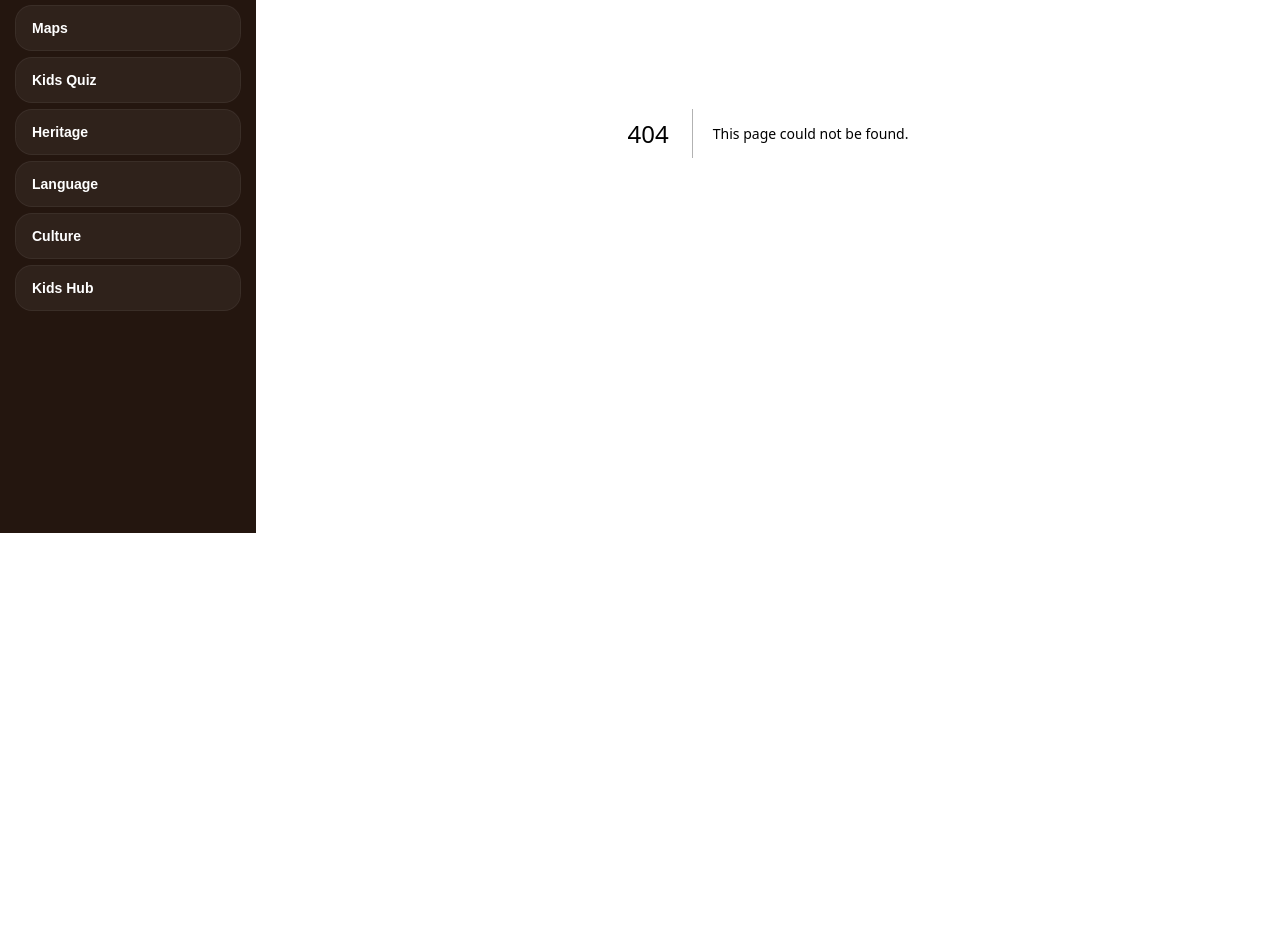
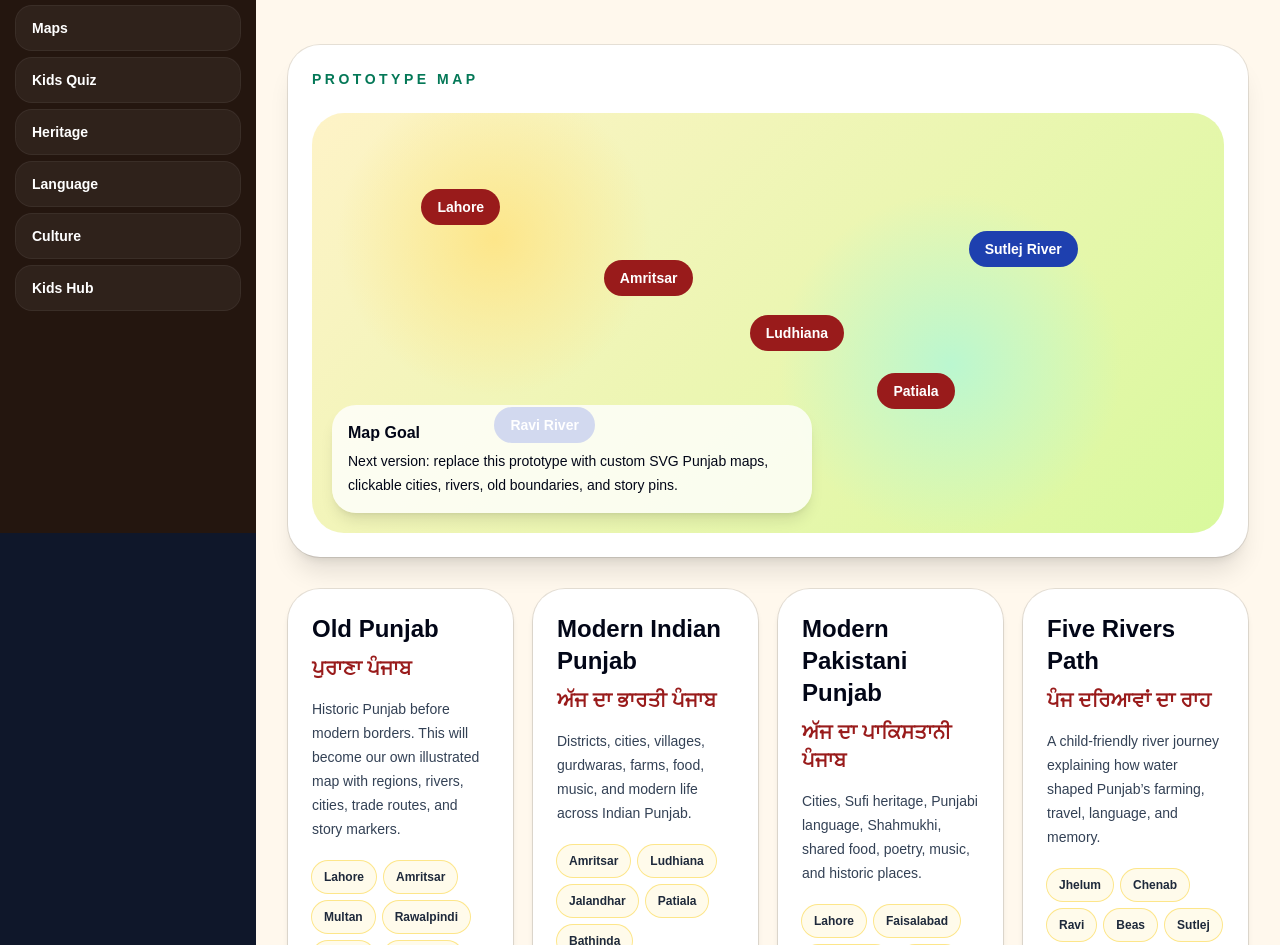
Before and after one commit to Gagan8atwal/sanjha-virsa, a Next.js app: page /maps in a window 1280 px wide. Before the commit this address had no page. Shown: the part 267-1212 px from the top of the page. Before the commit the page ends 800 px from the top, so only its background shows below. Built offline with nearby package versions, Linux system fonts and the light colour scheme.

Commit message:
Add internal maps page

```diff
--- /dev/null
+++ b/app/maps/page.tsx
@@ -0,0 +1,73 @@
+const mapZones = [
+  {
+    title: 'Old Punjab',
+    punjabi: 'ਪੁਰਾਣਾ ਪੰਜਾਬ',
+    description: 'Historic Punjab before modern borders. This will become our own illustrated map with regions, rivers, cities, trade routes, and story markers.',
+    points: ['Lahore', 'Amritsar', 'Multan', 'Rawalpindi', 'Patiala', 'Jalandhar'],
+  },
+  {
+    title: 'Modern Indian Punjab',
+    punjabi: 'ਅੱਜ ਦਾ ਭਾਰਤੀ ਪੰਜਾਬ',
+    description: 'Districts, cities, villages, gurdwaras, farms, food, music, and modern life across Indian Punjab.',
+    points: ['Amritsar', 'Ludhiana', 'Jalandhar', 'Patiala', 'Bathinda', 'Anandpur Sahib'],
+  },
+  {
+    title: 'Modern Pakistani Punjab',
+    punjabi: 'ਅੱਜ ਦਾ ਪਾਕਿਸਤਾਨੀ ਪੰਜਾਬ',
+    description: 'Cities, Sufi heritage, Punjabi language, Shahmukhi, shared food, poetry, music, and historic places.',
+    points: ['Lahore', 'Faisalabad', 'Gujranwala', 'Multan', 'Rawalpindi', 'Nankana Sahib'],
+  },
+  {
+    title: 'Five Rivers Path',
+    punjabi: 'ਪੰਜ ਦਰਿਆਵਾਂ ਦਾ ਰਾਹ',
+    description: 'A child-friendly river journey explaining how water shaped Punjab’s farming, travel, language, and memory.',
+    points: ['Jhelum', 'Chenab', 'Ravi', 'Beas', 'Sutlej'],
+  },
+];
+
+export default function MapsPage() {
+  return (
+    <main className="min-h-screen bg-[#fff8ed] text-slate-950">
+      <section className="bg-[linear-gradient(135deg,#064e3b,#111827_55%,#f59e0b)] text-white">
+        <div className="mx-auto max-w-7xl px-5 py-10 md:px-8">
+          <p className="text-xs font-black uppercase tracking-[0.35em] text-amber-200">Sanjha Maps</p>
+          <h1 className="mt-3 text-5xl font-black leading-tight md:text-7xl">Our own Punjab map room</h1>
+          <p className="mt-5 max-w-3xl text-lg leading-8 text-slate-100">This is the internal map foundation. No more only outside links. We will build custom illustrated maps for old Punjab, modern Punjab, rivers, regions, cities, and family roots.</p>
+        </div>
+      </section>
+
+      <section className="mx-auto max-w-7xl px-5 py-12 md:px-8">
+        <div className="rounded-[2rem] bg-white p-6 shadow-xl ring-1 ring-black/10">
+          <p className="text-sm font-black uppercase tracking-[0.25em] text-emerald-700">Prototype Map</p>
+          <div className="relative mt-6 min-h-[420px] overflow-hidden rounded-[2rem] bg-[radial-gradient(circle_at_20%_30%,#fde68a,transparent_20%),radial-gradient(circle_at_70%_60%,#bbf7d0,transparent_25%),linear-gradient(135deg,#fef3c7,#d9f99d)] p-6">
+            <div className="absolute left-[12%] top-[18%] rounded-full bg-red-800 px-4 py-2 text-sm font-black text-white">Lahore</div>
+            <div className="absolute left-[32%] top-[35%] rounded-full bg-red-800 px-4 py-2 text-sm font-black text-white">Amritsar</div>
+            <div className="absolute left-[48%] top-[48%] rounded-full bg-red-800 px-4 py-2 text-sm font-black text-white">Ludhiana</div>
+            <div className="absolute left-[62%] top-[62%] rounded-full bg-red-800 px-4 py-2 text-sm font-black text-white">Patiala</div>
+            <div className="absolute left-[20%] top-[70%] rounded-full bg-blue-800 px-4 py-2 text-sm font-black text-white">Ravi River</div>
+            <div className="absolute left-[72%] top-[28%] rounded-full bg-blue-800 px-4 py-2 text-sm font-black text-white">Sutlej River</div>
+            <div className="absolute bottom-5 left-5 rounded-3xl bg-white/80 p-4 shadow-lg">
+              <p className="font-black">Map Goal</p>
+              <p className="mt-1 max-w-md text-sm leading-6">Next version: replace this prototype with custom SVG Punjab maps, clickable cities, rivers, old boundaries, and story pins.</p>
+            </div>
+          </div>
+        </div>
+
+        <div className="mt-8 grid gap-5 md:grid-cols-2 lg:grid-cols-4">
+          {mapZones.map((zone) => (
+            <article key={zone.title} className="rounded-[2rem] bg-white p-6 shadow-md ring-1 ring-black/10">
+              <h2 className="text-2xl font-black">{zone.title}</h2>
+              <p className="mt-2 text-xl font-black text-red-800">{zone.punjabi}</p>
+              <p className="mt-4 text-sm leading-6 text-slate-700">{zone.description}</p>
+              <div className="mt-5 flex flex-wrap gap-2">
+                {zone.points.map((point) => (
+                  <span key={point} className="rounded-full bg-amber-50 px-3 py-2 text-xs font-black text-slate-800 ring-1 ring-amber-200">{point}</span>
+                ))}
+              </div>
+            </article>
+          ))}
+        </div>
+      </section>
+    </main>
+  );
+}
```
